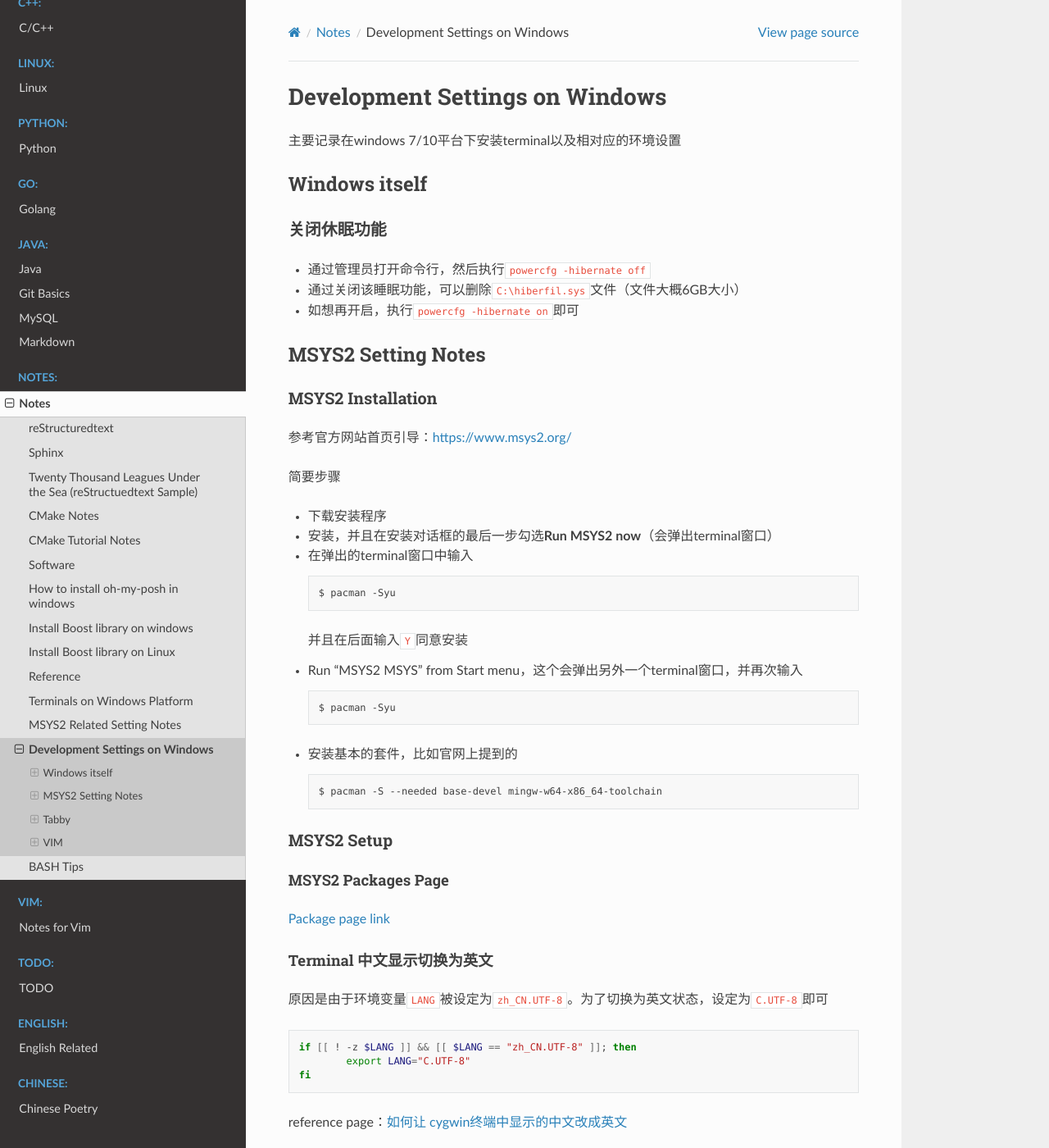
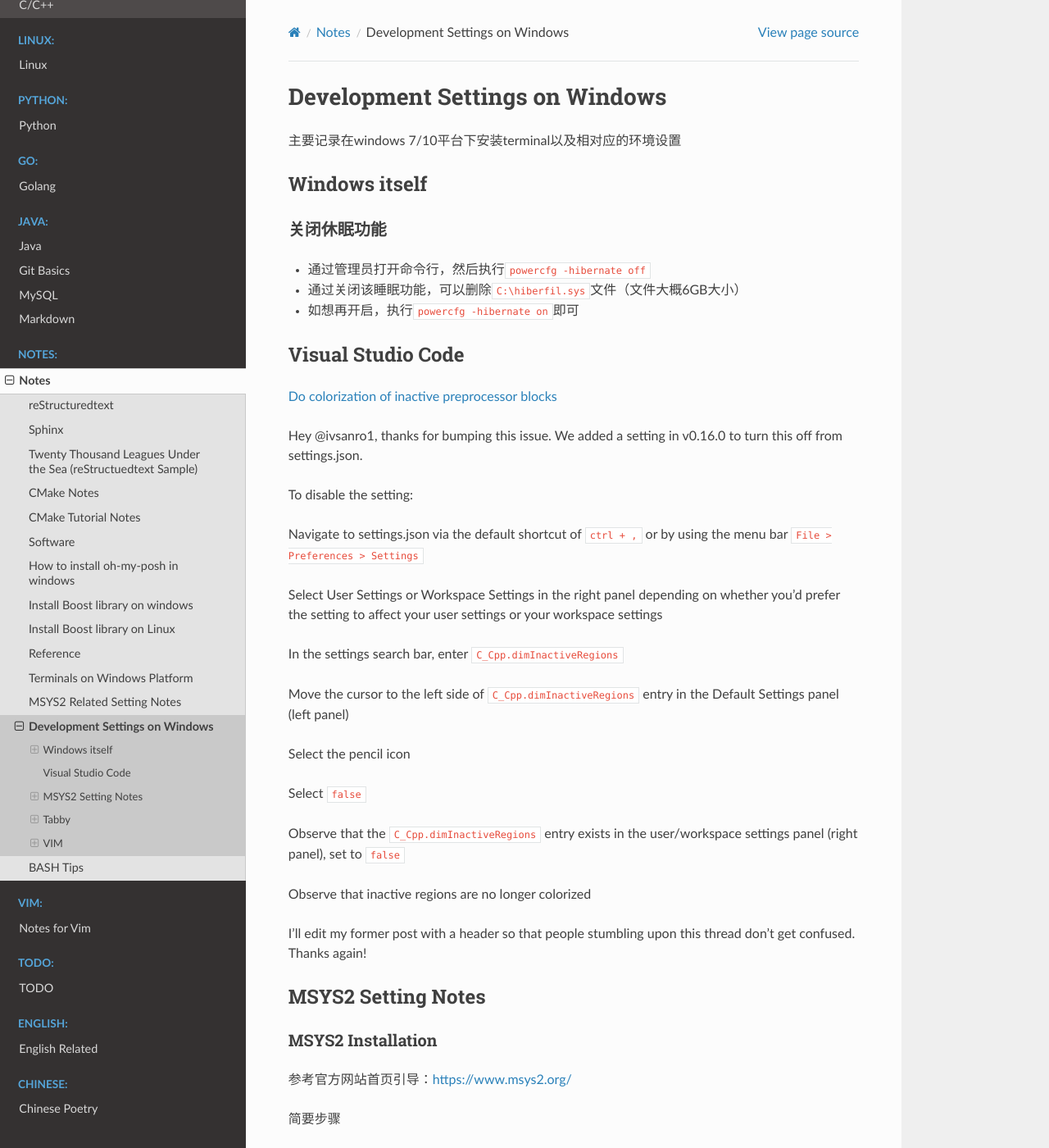
Before and after one commit to Pyrad/pyradnotes, a Sphinx documentation site: the page built from source/Notes/WinDevEnvSetup.md, in a window 1280 px wide and 1400 px high. Shown: the whole window at 82% size. Built offline with Sphinx 7.4.7 and the Read the Docs theme 2.0.0, drawn with Linux system fonts in a browser that asks for light colours.

```diff
--- a/source/Notes/WinDevEnvSetup.md
+++ b/source/Notes/WinDevEnvSetup.md
@@ -11,6 +11,34 @@
 - 通过管理员打开命令行，然后执行`powercfg -hibernate off`
 - 通过关闭该睡眠功能，可以删除`C:\hiberfil.sys`文件（文件大概6GB大小）
 - 如想再开启，执行`powercfg -hibernate on`即可
+
+
+
+## Visual Studio Code
+
+[Do colorization of inactive preprocessor blocks](https://github.com/Microsoft/vscode-cpptools/issues/1466)
+
+Hey @ivsanro1, thanks for bumping this issue. We added a setting in v0.16.0 to turn this off from settings.json.
+
+To disable the setting:
+
+Navigate to settings.json via the default shortcut of `ctrl + ,` or by using the menu bar `File > Preferences > Settings`
+
+Select User Settings or Workspace Settings in the right panel depending on whether you'd prefer the setting to affect your user settings or your workspace settings
+
+In the settings search bar, enter `C_Cpp.dimInactiveRegions`
+
+Move the cursor to the left side of `C_Cpp.dimInactiveRegions` entry in the Default Settings panel (left panel)
+
+Select the pencil icon
+
+Select `false`
+
+Observe that the `C_Cpp.dimInactiveRegions` entry exists in the user/workspace settings panel (right panel), set to `false`
+
+Observe that inactive regions are no longer colorized
+
+I'll edit my former post with a header so that people stumbling upon this thread don't get confused. Thanks again!
 
 
 
```
